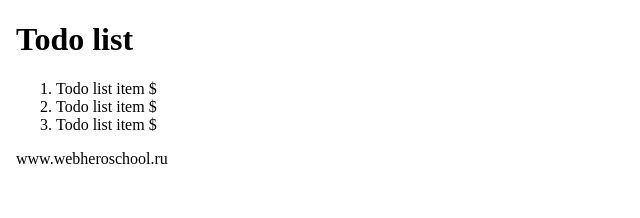
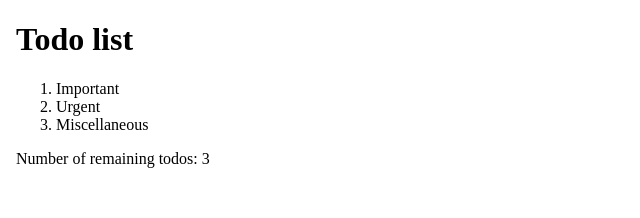
Before and after one commit to WebHeroSchool/rfp, a React (Create React App) app: page / in a window 1280 px wide. Shown: the top 218 px of the page, without its empty margins (0-640 px from the left). Built offline with nearby package versions, Linux system fonts and the light colour scheme.

Commit message:
props lesson completed

```diff
--- a/src/components/App/App.js
+++ b/src/components/App/App.js
@@ -2,11 +2,13 @@ import React from 'react';
 import Footer from '../Footer/Footer';
 import ItemList from '../ItemList/ItemList';
 
+const todoItem = ['Important', 'Urgent', 'Miscellaneous']
+
 const App = () => (
     <body>
         <h1>Todo list</h1>
-        <ItemList />
-        <Footer />
+        <ItemList todoItem = { todoItem}/>
+        <Footer todoCount = {3} />
 
     </body>
 );
--- a/src/components/Footer/Footer.js
+++ b/src/components/Footer/Footer.js
@@ -1,7 +1,7 @@
 import React from 'react';
 
-const Footer = () => (
-    <footer>www.webheroschool.ru</footer>
+const Footer = ({ todoCount }) => (
+    <footer>Number of remaining todos: {todoCount}</footer>
 );
 
 export default Footer;
--- a/src/components/Item/Item.js
+++ b/src/components/Item/Item.js
@@ -1,7 +1,7 @@
 import React from 'react';
 
-const Item = () => (
-    <li>Todo list item $</li>
+const Item = ({ todoItem}) => (
+    <li>{ todoItem }</li>
 );
 
 export default Item;
--- a/src/components/ItemList/ItemList.js
+++ b/src/components/ItemList/ItemList.js
@@ -1,11 +1,11 @@
 import React from 'react'
 import Item from '../Item/Item';
 
-const ItemList = () => (
+const ItemList = ( { todoItem}) => (
     <ol>
-        <Item />
-        <Item />
-        <Item />
+        <Item todoItem = {todoItem[0]}/>
+        <Item todoItem = {todoItem[1]}/>
+        <Item todoItem = {todoItem[2]}/>
     </ol>
 );
 
```
